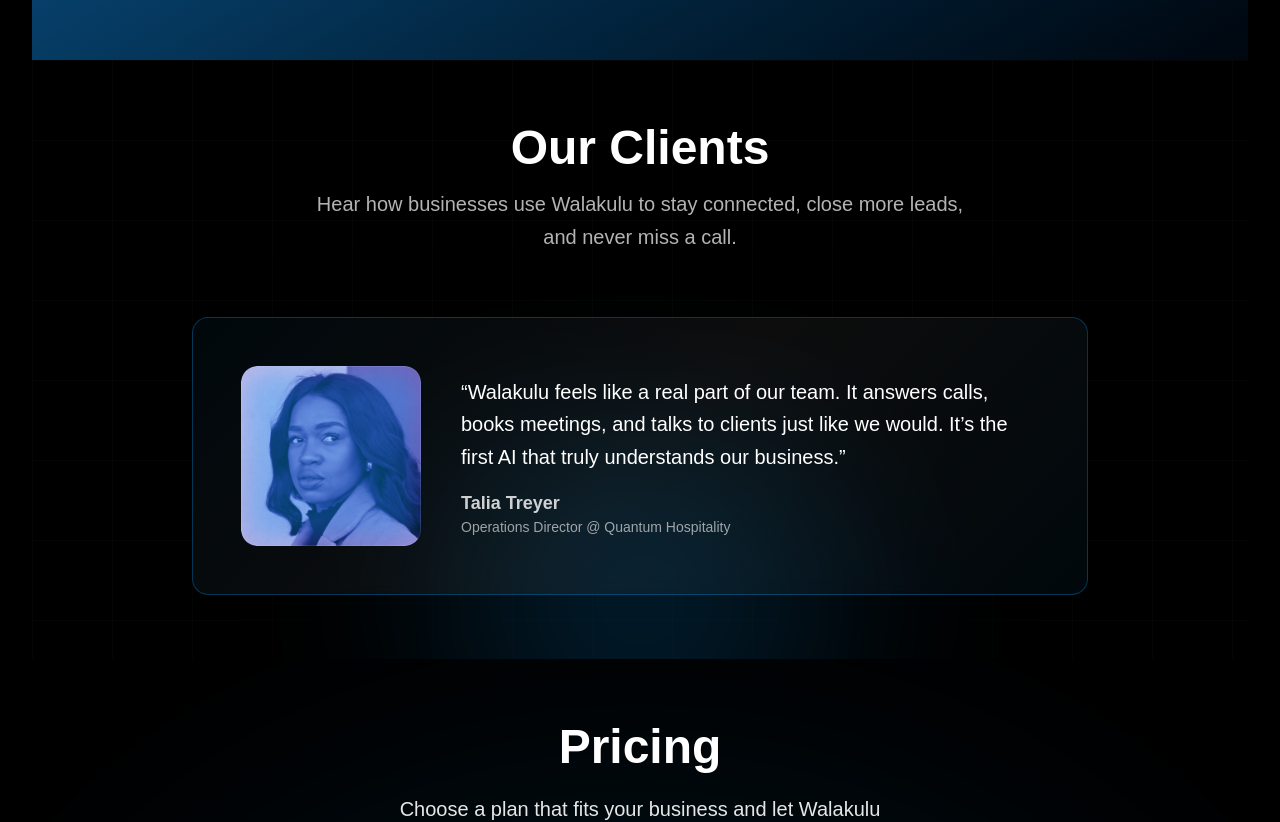
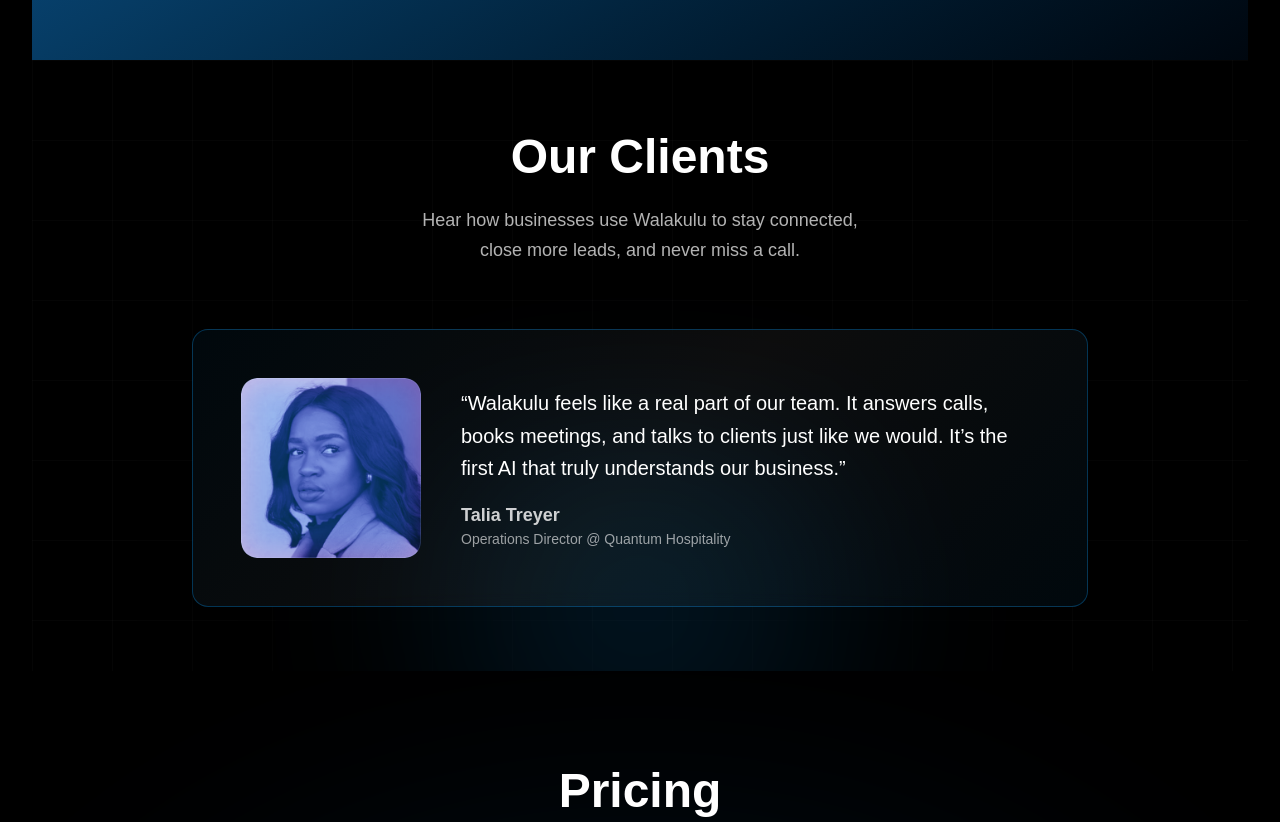
Before and after one commit to AzhaFauz/Wala_kulu, a Next.js app: page / in a window 1280 px wide. Shown: the part 3920-4742 px from the top of the page. Built offline with nearby package versions, Linux system fonts and the light colour scheme.

Commit message:
Updated clients section

```diff
--- a/app/components/customer-support-section.tsx
+++ b/app/components/customer-support-section.tsx
@@ -2,7 +2,7 @@
 
 export default function CustomerSupportSection() {
   return (
-    <section className="relative w-full bg-background flex justify-center items-center py-24 px-6 rounded-3xl border border-white/30 overflow-hidden">
+    <section className="relative w-full bg-background flex justify-center items-center py-24 md:py-24 sm:py-24 px-6 rounded-3xl border border-white/30 overflow-hidden">
       {/* Blue glow only at top center */}
       <div className="absolute inset-0 bg-[radial-gradient(circle_at_top_center,rgba(7,157,251,0.8)_0%,rgba(7,157,251,0.4)_15%,rgba(0,0,0,1)_45%)]"></div>
 
--- a/app/components/our-clients-section.tsx
+++ b/app/components/our-clients-section.tsx
@@ -24,30 +24,31 @@ export default function OurClientsSection() {
   return (
     <section
       id="clients-section"
-      className="relative w-full bg-background text-white flex flex-col items-center justify-center py-16 px-6 overflow-hidden"
+      className="relative w-full bg-background text-white flex flex-col items-center justify-center py-12 sm:py-16 px-4 sm:px-8 overflow-hidden"
     >
       {/* Background grid */}
       <div className="absolute inset-0 bg-[linear-gradient(to_right,rgba(255,255,255,0.05)_1px,transparent_1px),linear-gradient(to_bottom,rgba(255,255,255,0.05)_1px,transparent_1px)] bg-size-[80px_80px] opacity-40 pointer-events-none"></div>
 
       {/* Subtle blue glow behind card */}
-      <div className="absolute top-1/2 left-1/2 -translate-x-1/2 translate-y-10 w-[700px] h-[400px] bg-[radial-gradient(circle_at_center,rgba(7,157,251,0.2)_0%,rgba(0,0,0,1)_75%)] blur-3xl pointer-events-none"></div>
+      <div className="absolute top-1/2 left-1/2 -translate-x-1/2 translate-y-8 sm:translate-y-10 w-[400px] sm:w-[700px] h-[250px] sm:h-[400px] bg-[radial-gradient(circle_at_center,rgba(7,157,251,0.15)_0%,rgba(0,0,0,1)_75%)] blur-2xl sm:blur-3xl pointer-events-none"></div>
 
       {/* Section Heading */}
-      <div className="relative text-center mb-16 z-10">
-        <h2 className="text-4xl sm:text-5xl font-bold mb-4">Our Clients</h2>
-        <p className="text-white/70 text-sm sm:text-xl leading-relaxed">
-          Hear how businesses use Walakulu to stay connected, close more leads,{" "}
-          <br className="hidden sm:block" />
+      <div className="relative text-center mb-10 sm:mb-16 z-10">
+        <h2 className="text-3xl sm:text-4xl md:text-5xl font-bold mb-4 leading-snug">
+          Our Clients
+        </h2>
+        <p className="text-white/70 text-sm sm:text-base md:text-lg leading-relaxed max-w-md mx-auto">
+          Hear how businesses use Walakulu to stay connected, close more leads,
           and never miss a call.
         </p>
       </div>
 
       {/* Testimonial Card */}
       <div
-        className={`relative z-10 max-w-4xl w-full rounded-2xl border border-[#079DFB]/30
+        className={`relative z-10 w-full max-w-md sm:max-w-4xl rounded-2xl border border-[#079DFB]/30
                     bg-[linear-gradient(135deg,rgba(7,157,251,0.05)_0%,rgba(255,255,255,0.05)_50%,rgba(7,157,251,0.05)_100%)]
-                    p-8 sm:p-12 flex flex-col sm:flex-row items-center gap-10 backdrop-blur-sm
-                    transition-transform duration-300 transform hover:-translate-y-2 hover:scale-105
+                    p-6 sm:p-12 flex flex-col sm:flex-row items-center gap-6 sm:gap-10 backdrop-blur-sm
+                    transition-transform duration-300 transform hover:-translate-y-1 sm:hover:-translate-y-2 hover:scale-105
                     hover:shadow-lg hover:shadow-[#079DFB]/30
                     ${
                       visible
@@ -56,9 +57,9 @@ export default function OurClientsSection() {
                     }`}
       >
         {/* Client Image with Blue Glow */}
-        <div className="relative w-28 h-28 sm:w-45 sm:h-45 rounded-2xl overflow-hidden shrink-0">
+        <div className="relative w-20 h-20 sm:w-45 sm:h-45 rounded-2xl overflow-hidden shrink-0">
           {/* Glow */}
-          <div className="absolute inset-0 z-10 rounded-2xl bg-[radial-gradient(circle,rgba(7,157,251,0.4)_100%,rgba(0,0,0,0)_60%)] blur-lg"></div>
+          <div className="absolute inset-0 z-10 rounded-2xl bg-[radial-gradient(circle,rgba(7,157,251,0.3)_100%,rgba(0,0,0,0)_60%)] blur-md sm:blur-lg"></div>
 
           {/* Client Image */}
           <Image
@@ -72,13 +73,15 @@ export default function OurClientsSection() {
 
         {/* Client Text */}
         <div className="text-center sm:text-left">
-          <p className="text-white leading-relaxed mb-4 text-xl">
+          <p className="text-white text-base sm:text-xl leading-relaxed mb-2 sm:mb-4">
             “Walakulu feels like a real part of our team. It answers calls,
             books meetings, and talks to clients just like we would. It’s the
             first AI that truly understands our business.”
           </p>
-          <h4 className="font-semibold text-lg text-white/80">Talia Treyer</h4>
-          <p className="text-white/60 text-sm">
+          <h4 className="font-semibold text-base sm:text-lg text-white/80">
+            Talia Treyer
+          </h4>
+          <p className="text-white/60 text-xs sm:text-sm">
             Operations Director @ Quantum Hospitality
           </p>
         </div>
--- a/app/components/pricing-section.tsx
+++ b/app/components/pricing-section.tsx
@@ -47,7 +47,7 @@ export default function PricingSection() {
   ];
 
   return (
-    <section className="relative w-full bg-background text-white flex flex-col items-center justify-center py-16 px-2 sm:px-4 md:px-6 overflow-hidden">
+    <section className="relative w-full bg-background text-white flex flex-col items-center justify-center py-24 md:py-24 sm:py-24 px-2 sm:px-4 md:px-6 overflow-hidden">
       {/* Heading */}
       <div className="text-center mb-16 sm:mb-20 relative z-10">
         <h2 className="text-3xl sm:text-4xl md:text-5xl font-bold mb-4 sm:mb-6">
```
